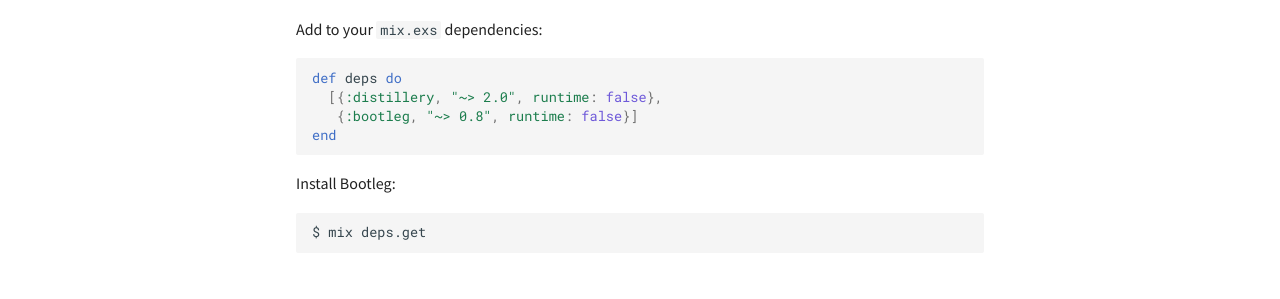
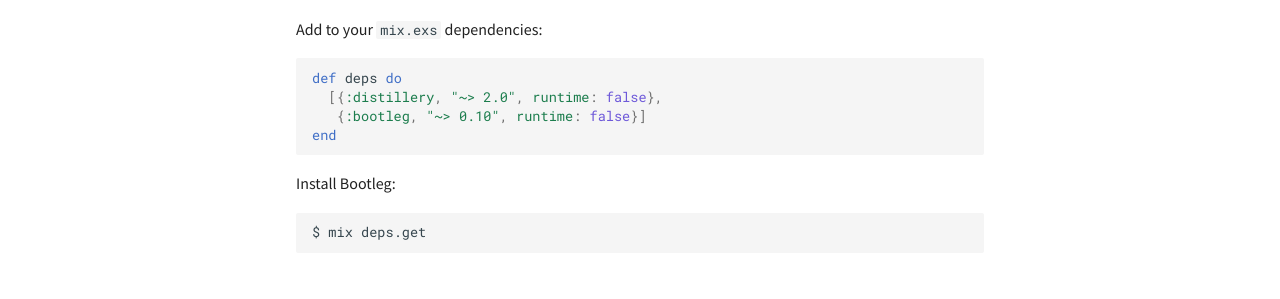
Before and after one commit to labzero/bootleg, an MkDocs documentation site: the page built from docs/installing.md, in a window 1280 px wide and 1130 px high. Shown: the part 262-561 px from the top of the window. Built offline with MkDocs 1.6.1 and Material for MkDocs 9.7.7, drawn with Linux system fonts in a browser that asks for light colours; comment, search, counter and statistics services are not loaded.

Commit message:
Version 0.10.0

````diff
--- a/docs/installing.md
+++ b/docs/installing.md
@@ -7,7 +7,7 @@
 ```elixir
 def deps do
   [{:distillery, "~> 2.0", runtime: false},
-   {:bootleg, "~> 0.8", runtime: false}]
+   {:bootleg, "~> 0.10", runtime: false}]
 end
 ```
 
````
Also changed, not shown: README.md (+1 -2 lines), 1 other file.
